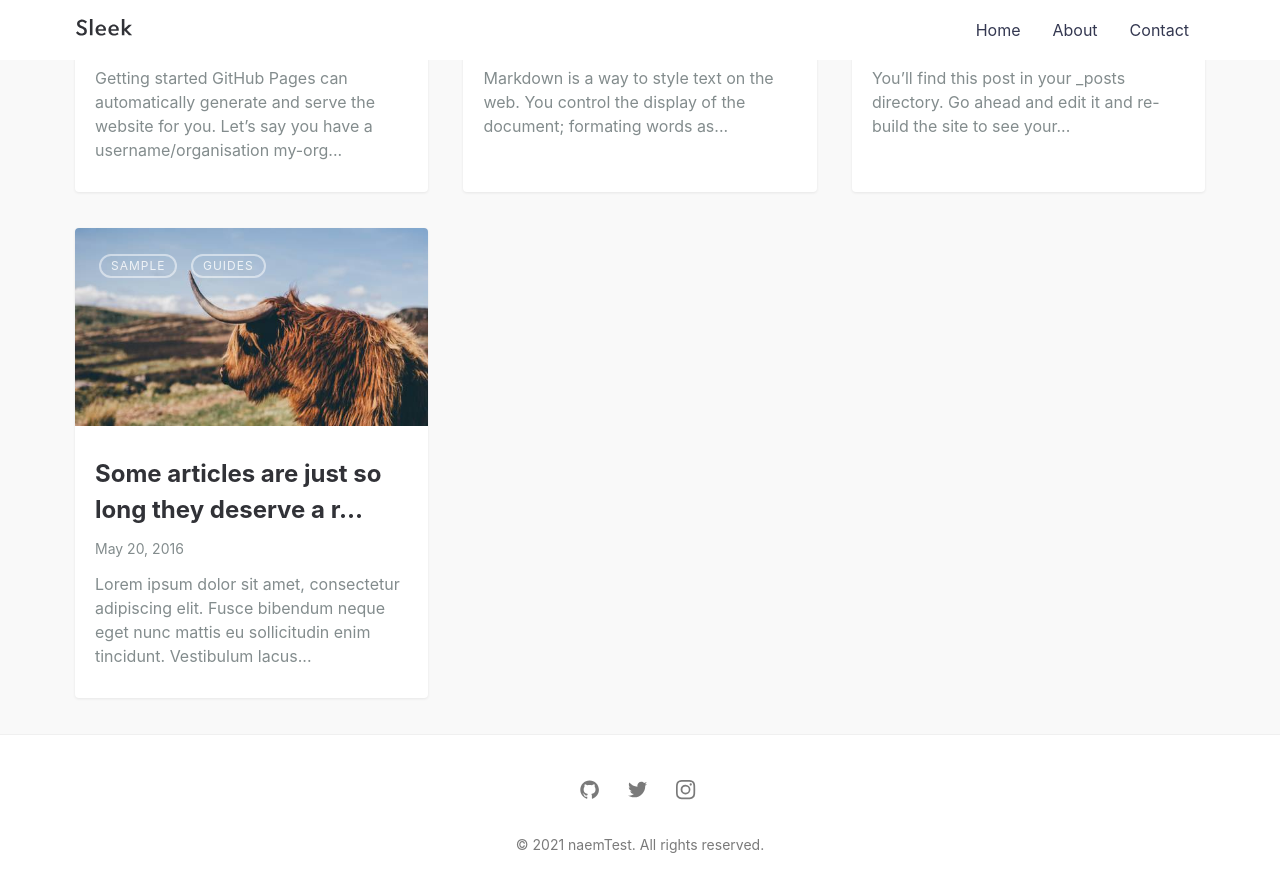
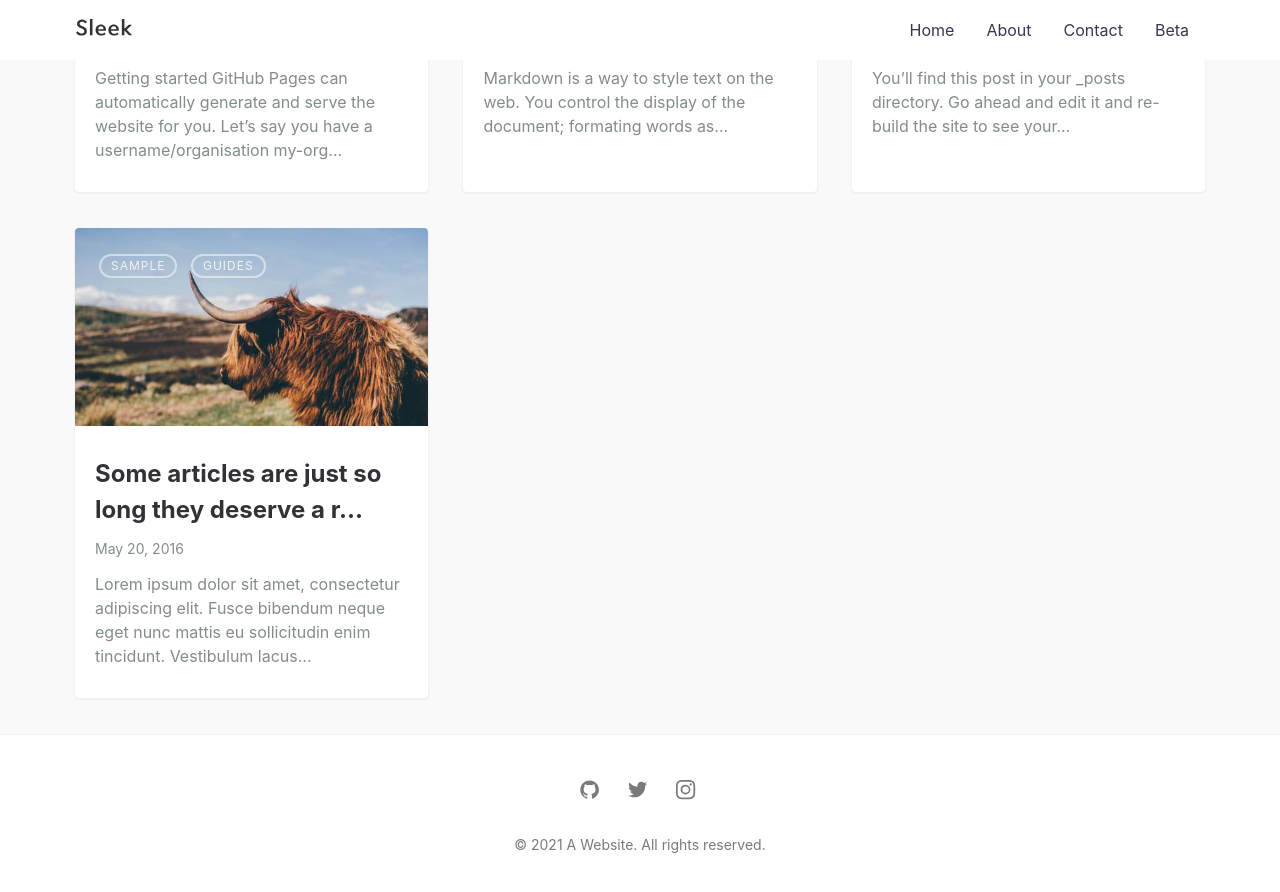
Before and after one commit to janczizikow/sleek, a Jekyll site: the page built from index.md, in a window 1280 px wide and 900 px high, scrolled down 899 px. Shown: the top 892 px of the window. Built offline with Jekyll 4.4.1, drawn with Linux system fonts in a browser that asks for light colours.

Commit message:
Update _config.yml
Undo and change a lot of things

```diff
--- a/_config.yml
+++ b/_config.yml
@@ -1,11 +1,11 @@
 # SITE CONFIGURATION
-title: naemTest # your site title
+title: A Website # your site title
 author: GitHub User # You :P
 description: > # Meta description of Homepage
   Write an awesome description for your new site here. You can edit this
   line in _config.yml. It will appear in your document head meta (for
   Google search results) and in your feed.xml site description.
-baseurl: "/sleek" # the subpath of your site, e.g. /blog
+baseurl: "/nameTest" # the subpath of your site, e.g. /blog
 url: "https://janczizikow.github.io/" # the base hostname & protocol for your site, e.g. http://example.com
 
 # SEO PLUGIN
@@ -24,7 +24,7 @@ navigation: # Navigation links
   - {name: 'Home', link: '/'}
   - {name: 'About', link: '/about'}
   - {name: 'Contact', link: '/contact'}
-#  - {name: 'Beta', link: '/beta'}
+  - {name: 'Beta', link: '/beta'}
 
 tagline: >
   Modern Jekyll theme focused on speed performance &amp; SEO best practices
```
